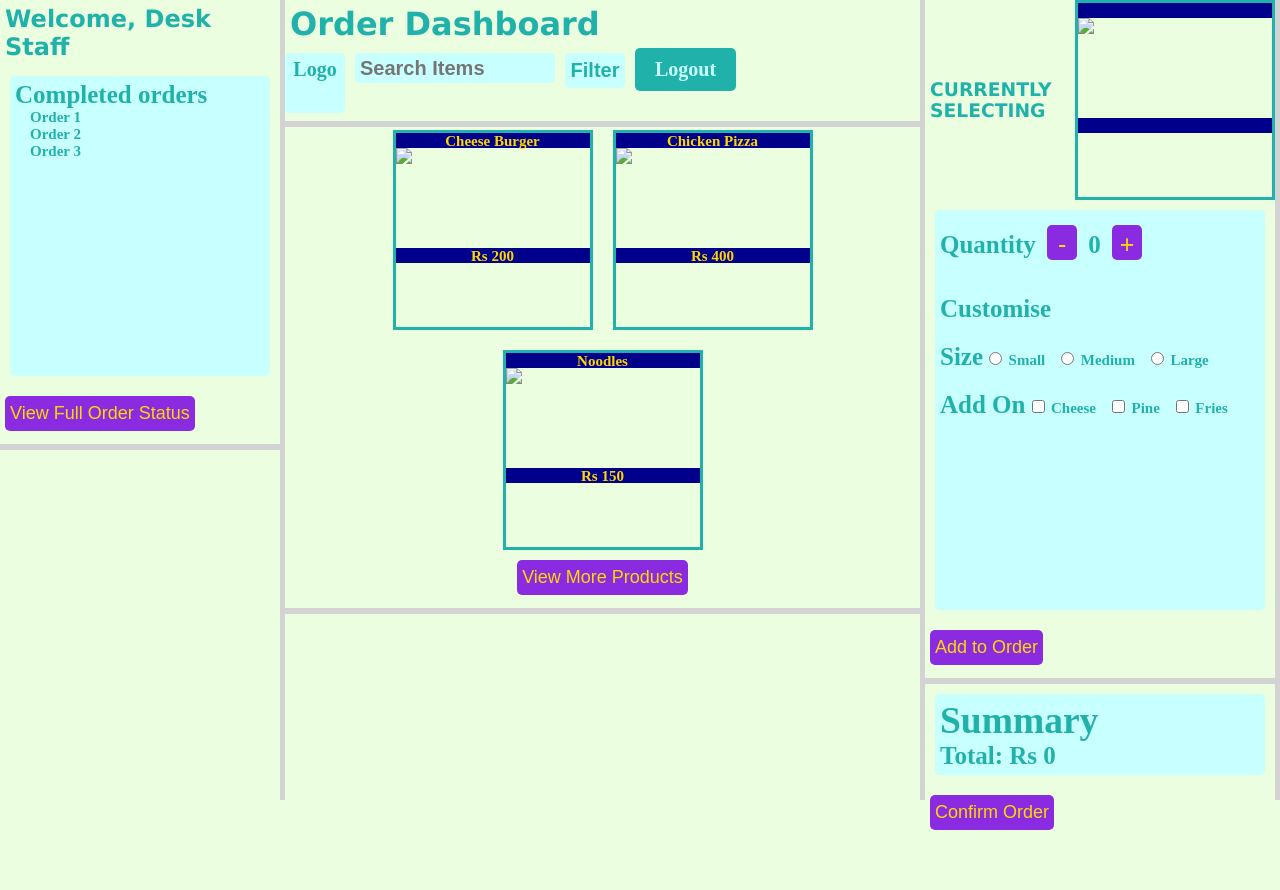
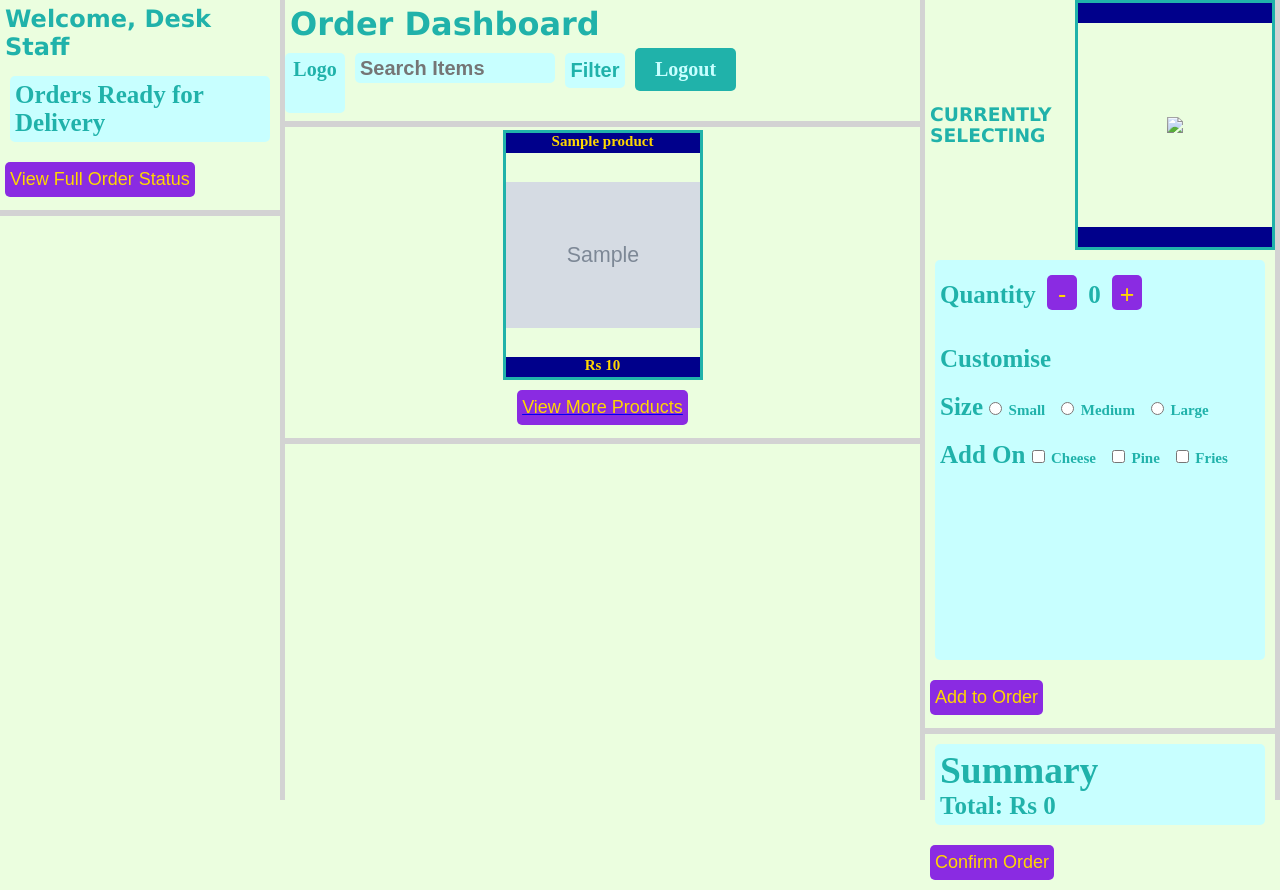
Before and after one commit to azhar-paraouty/order-management-system, a PHP site: page /order_dashboard.php in a window 1280 px wide. Before the commit the page ends 830 px from the top, so only its background shows below. Run offline with PHP 8.4, Linux system fonts and the light colour scheme; the visitor is signed in with stand-in values (Sample User, id 1); tables that the repository leaves empty or names only in its code hold one stand-in row (values such as "Sample post"); grey boxes marked "Sample" are stand-in pictures.

Commit message:
Desk Staff can now create Orders for Items in Order Dashboard Page.
* Products are fetched directly from Database.
* Display 5 products at a time.
* View More Products Button: To display subsequent Products from Database.
* When 'Confirm Order' is clicked: Create the Order and Store Order Items data in Database.
* Upated Left Panel to inidcate which Orders are ready to be delivered.

```diff
--- a/css/order_dashboard.css
+++ b/css/order_dashboard.css
@@ -27,7 +27,7 @@
   padding: 5px;
   margin: 10px;
   max-width: 300px;
-  height: 300px;
+  max-height: 500px;
   font-weight: bold;
   font-size: 25px;
   text-align: left;
@@ -35,12 +35,18 @@
   color: lightseagreen;
   border: none;
   border-radius: 5px;
+   overflow-y: auto;
 }
 
-#completed_orders ul li {
-  font-size: 15px;
-  padding-left: 15px;
-  list-style-type: none;
+#completed_orders .ready_card {
+  gap: 10px;
+  margin: 10px 0px;
+  padding: 5px;
+  justify-content: left;
+  font-size: 20px;
+  border: 2px;
+  border-radius: 10px;
+  background-color: rgb(239, 255, 255);
 }
 
 #view_order {
@@ -136,19 +142,29 @@
 }
 
 .product_cards {
+  width: 200px;
+  height: 250px;
   border: 3px solid lightseagreen;
-  width: 200px;
-  height: 200px;
+  display: flex;
+  flex-direction: column;
   cursor: pointer;
 }
 
 .product_cards .product_img {
-  width: 100px;
-  height: 100px;
+  flex: 1;
+  display: flex;
+  justify-content: center;
+  align-items: center;
+}
+
+.product_img img {
+  max-width: 100%;
+  max-height: 100%;
+  object-fit: contain;
 }
 
 .product_cards .product_name {
-  height: 15px;
+  height: 20px;
   text-align: center;
   font-weight: 600;
   font-size: 15px;
@@ -157,7 +173,7 @@
 }
 
 .product_cards .product_price {
-  height: 15px;
+  height: 20px;
   text-align: center;
   font-weight: 600;
   font-size: 15px;
@@ -267,8 +283,10 @@
   color: blueviolet;
 }
 
-#view_more {
-  text-align: center;
+.view_more {
+  display: flex;
+  justify-content: center;
+  align-items: center;
 }
 
 #add_order, #confirm_order {
--- a/js/order_dashboard.js
+++ b/js/order_dashboard.js
@@ -2,17 +2,22 @@
 
 // -------------------------------------------------------------------------------
 
+let pID = "";
+
 // SELECT AN ITEM FROM THE 'PRODUCT GRID'
-const products = document.querySelectorAll(".product_cards");
+const products = document.querySelectorAll(".product_grid .product_cards");
 
 // Item appears in the 'CURRENTLY SELECTING' Panel
 products.forEach((product) => {
   product.addEventListener("click", function() {
+    // Accessing the ID of the Product to SELECT
+    pID = this.dataset.productId;
+
     const name = this.querySelector(".product_name").textContent;
     document.getElementById("selected_name").textContent = name;
 
-    const img = this.querySelector(".product_img").src;
-    document.getElementById("selected_img").src = img;
+    const img = this.querySelector(".product_img").innerHTML;
+    document.getElementById("selected_img").innerHTML = img;
 
     const price = this.querySelector(".product_price").textContent;
     document.getElementById("selected_price").textContent = price;
@@ -74,6 +79,8 @@
 
   // Store Item data in an Array (JSON)
   const currentItem = {
+    // Item image may need to be added (⚠️LATER IMPLEMENTATION)
+    productID: pID,
     name: document.getElementById("selected_name").textContent,
     price: document.getElementById("selected_price").textContent,
     quantity: document.getElementById("item_qty").textContent,
@@ -217,14 +224,32 @@
   });
 
   const confirmedOrder = {
-    timestamp: new Date(),
     items: activeItems
   };
-
   console.log(confirmedOrder);
 
-  // ⚠️LATER IMPLEMENTATION: Supply 'activeItems' and Timestamp to 'Pending Order' row of 'Kitchen Queue' page. (using PHP?)
+  const orderJSON = JSON.stringify(confirmedOrder);
+  console.log(orderJSON);
 
+  // Use AJAX or any industry-standard practice to send/fetch order data (⚠️LATER IMPLEMENTATION)
+  window.location.href = "../php/confirm_order.php?order=" + encodeURIComponent(orderJSON);
+
+  /*
+  ORDER ITEMS STRUCTURE
+
+  {
+    "items":
+    [
+      {"name":"Chicken Burger",
+      "price":"Rs 225.00",
+      "quantity":"1",
+      "size":"Medium",
+      "addOns":"None",
+      "removed":false}
+    ]
+  }
+
+  */
 });
 
 // -------------------------------------------------------------------------------
--- a/pages/order_dashboard.php
+++ b/pages/order_dashboard.php
@@ -28,12 +28,37 @@
 
         <!-- Completed orders loaded from database -->
         <div id="completed_orders">
-          Completed orders
-          <ul>
-            <li>Order 1</li>
-            <li>Order 2</li>
-            <li>Order 3</li>
-          </ul>
+          Orders Ready for Delivery
+          <?php
+
+          require "../database/configuration.php";
+
+          // Query to fetch Completed Orders (awaiting Delivery)
+          $sql = "SELECT *
+                  FROM `orders`
+                  WHERE status = 'ready'
+                  AND DATE(created_at)=CURDATE()
+                  ORDER BY updated_at DESC;";
+                  // LIMIT to ONLY display recent completed orders (⚠️LATER IMPLEMENTATION)
+
+          $result = mysqli_query($conn, $sql);
+          if (!$result) {
+            $error_message = "No Order was found.";
+          }
+
+          while ($row = mysqli_fetch_array($result)) {
+            // Individual Order data
+            $order_id = $row['o_id'];
+            $ready_at = date("H:i:s", strtotime($row['updated_at']));
+          ?>
+            <!-- Populating each Order Item Card -->
+             <div class="ready_card">
+                <?php echo 'Order #' . $order_id . '<br>'; ?>
+                <?php echo 'Ready At: ' . $ready_at; ?>
+              </div>
+          <?php
+          };
+          ?>
         </div>
 
         <div id="view_order">
@@ -72,29 +97,62 @@
         <!-- Products loaded from database -->
         <div class="product_grid">
 
-          <div class="product_cards">
-            <div class="product_name">Cheese Burger</div>
-            <div class="product_img"><img src="#"></div>
-            <div class="product_price">Rs 200</div>
-          </div>
+          <?php
+          // Product image path
+          $imagePath = "../images/products/";
 
-          <div class="product_cards">
-            <div class="product_name">Chicken Pizza</div>
-            <div class="product_img"><img src="#"></div>
-            <div class="product_price">Rs 400</div>
-          </div>
+          // Fetch 'view more' request count
+          if (isset($_GET['page'])) {
+            $page_count = $_GET['page'];
+          } else {
+            $page_count = 1;
+          }
 
-          <div class="product_cards">
-            <div class="product_name">Noodles</div>
-            <div class="product_img"><img src="#"></div>
-            <div class="product_price">Rs 150</div>
-          </div>
+          // To set Initial Limit to 9 instead. Then +5 each time (⚠️LATER IMPLEMENTATION)
+
+          // Calculate the new limit
+          $limit = $page_count * 5;
+
+          require "../database/configuration.php";
+
+          // Query to fetch Products
+          $sql = "SELECT * FROM products
+                  LIMIT $limit";
+
+          $result = mysqli_query($conn, $sql);
+          if (!$result) {
+            $error_message = "No product was found.";
+          }
+
+          while ($row = mysqli_fetch_array($result)) {
+            // Individual Product data
+            $product_id = $row['p_id'];
+            $product_name = $row['name'];
+            $product_price = $row['price'];
+            $product_image = $row['image'];
+            $product_category = $row['category'];
+          ?>
+            <!-- Populating each Product Card -->
+            <div class="product_cards" data-product-id="<?php echo $product_id; ?>">
+              <div class="product_name"><?php echo $product_name ?></div>
+              <div class="product_img"><img src="<?php echo $imagePath . $product_image ?>"></div>
+              <div class="product_price">Rs <?php echo $product_price ?></div>
+            </div>
+          <?php
+          };
+          ?>
 
         </div>
 
-        <div id="view_more">
-          <button>View More Products</button>
-        </div>
+        <?php
+          $nextPage = $page_count + 1;
+        ?>
+
+        <a href="order_dashboard.php?page=<?php echo $nextPage; ?>">
+          <div class="view_more">
+            <button>View More Products</button>
+          </div>
+        </a>
 
         <hr class="horizontal_lines">
 
@@ -162,9 +220,7 @@
           </div>
         </div>
 
-        <div id="confirm_order">
-          <button>Confirm Order</button>
-        </div>
+        <button id="confirm_order">Confirm Order</button>
 
       </aside>
     </div>
--- a/pages/plan.php
+++ b/pages/plan.php
@@ -69,8 +69,8 @@
 - View More Products/Create New Products -> Need to be under the Table
 
 4. order_dashboard.php
-- Update the Left Panel (Completed Orders) each time an Order is 'Delivered'
-- Update the Status of a completed order to 'Delivered' of order_status.php
+- Update the Left Panel (Completed Orders) each time an Order is 'Ready'
+- Then, Desk Staff can update the Status of a completed order to 'Delivered' of order_status.php
 
 - Fetch Products directly from Database
 - Display 9 products at a time?
--- a/php/delete_product.php
+++ b/php/delete_product.php
@@ -3,12 +3,12 @@
 session_start();
 
 if (!isset($_SESSION['username'])) {
-  header("Location: login.php");
+  header("Location: ../pages/login.php");
   exit();
 }
 
 if ($_SESSION['user_role'] != "admin") {
-  header("Location: login.php");
+  header("Location: ../pages/login.php");
   exit();
 }
 
@@ -25,7 +25,7 @@
 
 $result = mysqli_query($conn, $sql);
 if (!$result) {
-  $error_message = "This Product does NOT exist!.";
+  $error_message = "Product could NOT be deleted!.";
 }
 
 // Redirect back
--- a/php/update_product.php
+++ b/php/update_product.php
@@ -3,12 +3,12 @@
 session_start();
 
 if (!isset($_SESSION['username'])) {
-  header("Location: login.php");
+  header("Location: ../pages/login.php");
   exit();
 }
 
 if ($_SESSION['user_role'] != "admin") {
-  header("Location: login.php");
+  header("Location: ../pages/login.php");
   exit();
 }
 
@@ -35,7 +35,7 @@
 
 $result = mysqli_query($conn, $sql);
 if (!$result) {
-  $error_message = "This Product does NOT exist!.";
+  $error_message = "Product could NOT be updated!.";
 }
 
 // Redirect back
```
Also changed, not shown: docs/development_log.md (+21 -0 lines), pages/admin.php (+5 -5 lines), php/confirm_order.php (added, +90 -0 lines), php/create_product.php (+6 -4 lines).
